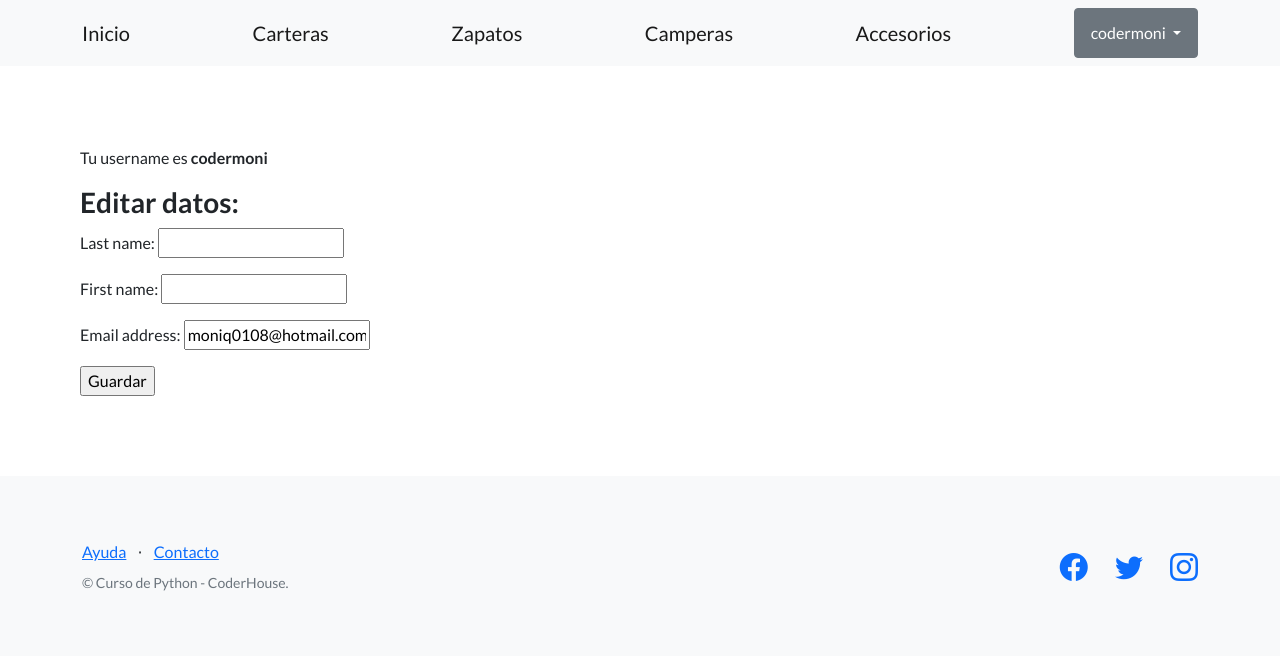
After one commit to Michelle-Genesoni/TrabajoFinalCoder-Qin-Aguirre-Genesoni, a Django app: page /tienda-online/editar-perfil/ in a window 1280 px wide. The commit adds this page. Shown: the top 656 px of the page. Run offline with Django 4.2, Linux system fonts and the light colour scheme; a user stored in the database is signed in; some libraries are stand-ins or nearby versions.

Commit message:
agregado de boton multiple y editar datos de usuario

```diff
--- a/apponline/forms.py
+++ b/apponline/forms.py
@@ -24,9 +24,16 @@ class AccesoriosFormulario(forms.Form):
     stock = forms.IntegerField()
 
 class UserRegisterForm(UserCreationForm):
-    password1: forms.CharField(label='Contraseña', widget=forms.PasswordInput)
-    password2: forms.CharField(label='Repetir contraseña', widget=forms.PasswordInput)
+    password1 = forms.CharField(label='Contraseña', widget=forms.PasswordInput)
+    password2 = forms.CharField(label='Repetir contraseña', widget=forms.PasswordInput)
 
     class Meta:
         model = User
         fields = ['last_name', 'first_name', 'username', 'email', 'password1', 'password2']
+
+
+class UserUpdateForm(forms.ModelForm):
+
+    class Meta:
+        model = User
+        fields = ['last_name', 'first_name', 'email']
--- a/apponline/templates/apponline/accesorios.html
+++ b/apponline/templates/apponline/accesorios.html
@@ -40,7 +40,6 @@
     <tr>
       <td>{{accesorio.nombre}}</td>
       <td>{{accesorio.codigo}}</td>
-      <td>{{accesorio.stock}}</td>
     </tr>
     {% endfor %}
   </tbody>
--- /dev/null
+++ b/apponline/templates/apponline/form_perfil.html
@@ -0,0 +1,12 @@
+{% extends "apponline/plantilla_base.html" %}
+
+{% block contenido_base %}
+<p>Tu username es <b>{{ object.username }}</b></p>
+
+<h3>Editar datos:</h3>
+<form method="post">
+  {% csrf_token %}
+  {{ form.as_p }}
+  <input type="submit" value="Guardar" />
+</form>
+{% endblock contenido_base %}
--- a/apponline/templates/apponline/plantilla_base.html
+++ b/apponline/templates/apponline/plantilla_base.html
@@ -33,7 +33,16 @@
                 <a class="navbar-brand" href="{% url 'camperas' %}">Camperas</a>
                 <a class="navbar-brand" href="{% url 'accesorios' %}">Accesorios</a>
                 {% if user.is_authenticated %}
-                <a class="btn btn-warning" href="{% url 'logout' %}">Cerrar sesion</a>
+
+                <div class="dropdown">
+                    <button class="btn btn-secondary dropdown-toggle" type="button" id="dropdownMenuButton1" data-bs-toggle="dropdown" aria-expanded="false">
+                      {{ user.username }}
+                    </button>
+                    <ul class="dropdown-menu" aria-labelledby="dropdownMenuButton1">
+                      <li><a class="dropdown-item" href="{% url 'editar_perfil' %}">Editar datos</a></li>
+                      <li><a class="dropdown-item" href="{% url 'logout' %}">Cerrar sesion</a></li>
+                    </ul>
+                  </div>
                 {% else %}
                 <a class="btn btn-primary" href="{% url 'register' %}">Registrarse</a>
                 {% endif %}
--- a/apponline/urls.py
+++ b/apponline/urls.py
@@ -25,8 +25,14 @@ urlpatterns = [
     path('busqueda-accesorios-form/', views.busqueda_accesorios, name="busqueda_accesorios_form"),
     path('busqueda-accesorios/', views.buscar_accesorios, name="busqueda_accesorios"),
 
+
 #urls para login , registro y cerrar sesion
     path('login/', views.login_request, name = 'login'),
     path('register/', views.register, name = 'register'),
     path('logout/', views.CustomLogoutView.as_view(), name = 'logout'),
+
+
+#urls para editar perfil
+    path('editar-perfil/', views.ProfileUpdateView.as_view(), name='editar_perfil'),
+
 ]
--- a/apponline/views.py
+++ b/apponline/views.py
@@ -1,24 +1,28 @@
+from inspect import Attribute
 from tkinter import commondialog
-from typing import Dict
+from typing import Dict, Final
 
 #Eliminar, editar, crear
-from django.shortcuts import render, redirect, reverse
-from django.contrib.auth.views import LogoutView
+from django.shortcuts import render, redirect
+from django.urls import reverse, reverse_lazy
+from django.views.generic import ListView, CreateView, UpdateView, DeleteView
+
 
 from django.http import HttpResponse
 from django.template import loader
 
 
 from apponline.models import Carteras, Camperas, Zapatos, Accesorios
-from apponline.forms import CarterasFormulario, CamperasFormulario, ZapatosFormulario, AccesoriosFormulario, UserRegisterForm
+from apponline.forms import CarterasFormulario, CamperasFormulario, ZapatosFormulario, AccesoriosFormulario, UserRegisterForm, UserUpdateForm
 
-#Para el login
 from django.contrib.auth.forms import AuthenticationForm
 from django.contrib.auth import login, authenticate
 from django.contrib.auth.decorators import login_required
+from django.contrib.auth.views import LogoutView
 from django.contrib.auth.mixins import LoginRequiredMixin
+from django.contrib.auth.models import User
 
-@login_required
+
 def inicio(request):
       return render(request, "apponline/inicio.html")
 
@@ -166,7 +170,13 @@ def buscar_accesorios(request):
             return render(request, "apponline/accesorios.html", {'accesorios': []})
 
 
+
 #Views de usuarios, registro, login o logout
+
+class CustomLogoutView(LogoutView):
+      template_name = 'apponline/logout.html'
+
+
 def register(request):
       mensaje = ''
       if request.method == 'POST':
@@ -197,7 +207,6 @@ def login_request(request):
                   if user:
                         login(request=request, user=user)
                         return render(request, "apponline/inicio.html", {"mensaje":f"Bienvenido a la tienda {usuario}"})
-
                   else:
                         return render(request, "apponline/inicio.html", {"mensaje": "Error, los datos ingresados son incorrectos :)"})
             else:
@@ -206,5 +215,14 @@ def login_request(request):
       form = AuthenticationForm()
       return render(request, "apponline/login.html", {'form':form})
 
-class CustomLogoutView(LogoutView):
-      template_name = 'apponline/logout.html'
+
+#Editar perfil del usuario
+
+class ProfileUpdateView(LoginRequiredMixin, UpdateView):
+      model = User
+      form_class = UserUpdateForm
+      success_url = reverse_lazy('inicio')
+      template_name = "apponline/form_perfil.html"
+
+      def get_object(self, queryset=None):
+          return self.request.user
```
Also changed, not shown: apponline/templates/apponline/carteras.html (+0 -7 lines), apponline/admin.py (line endings or trailing spaces), apponline/models.py (line endings or trailing spaces), apponline/templates/apponline/login.html (line endings or trailing spaces), db.sqlite3.
